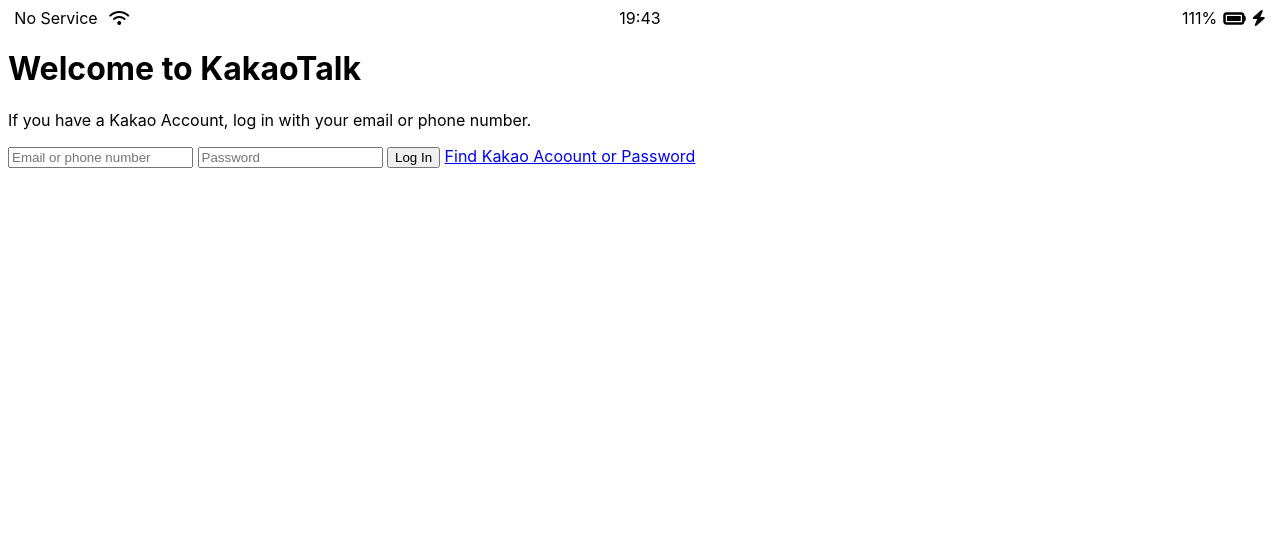
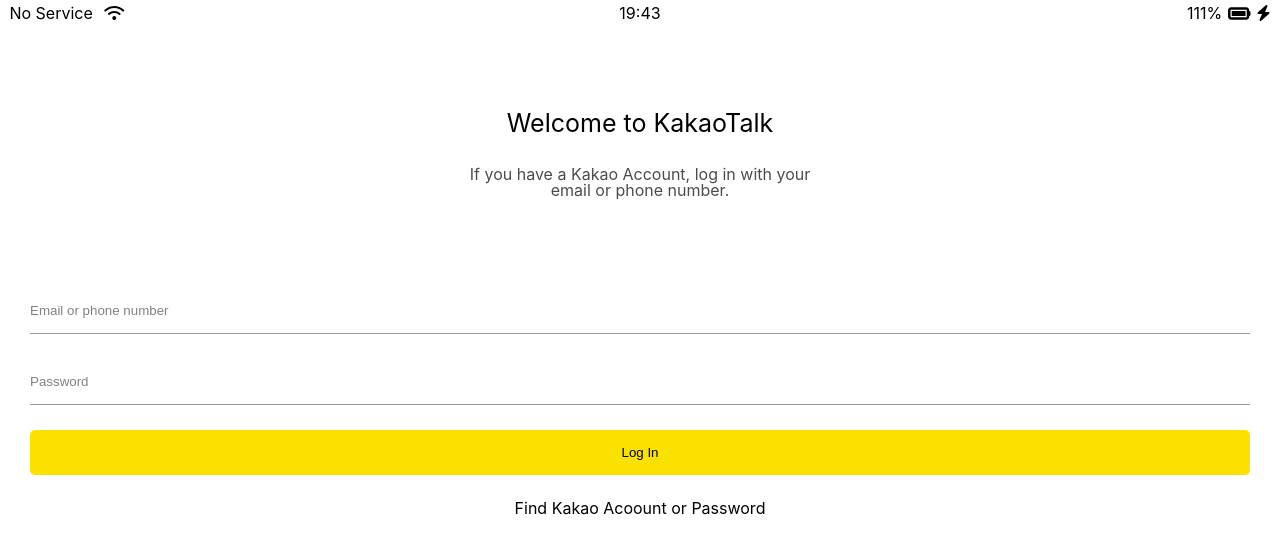
Before and after one commit to CokaNuri/kokoa-clone-2021, a plain HTML site: page index.html in a window 1280 px wide. Drawn offline with Linux system fonts and the light colour scheme.

Commit message:
completed First Page!

```diff
--- /dev/null
+++ b/css/reset.css
@@ -0,0 +1,128 @@
+html,
+body,
+div,
+span,
+applet,
+object,
+iframe,
+h1,
+h2,
+h3,
+h4,
+h5,
+h6,
+p,
+blockquote,
+pre,
+a,
+abbr,
+acronym,
+address,
+big,
+cite,
+code,
+del,
+dfn,
+em,
+img,
+ins,
+kbd,
+q,
+s,
+samp,
+small,
+strike,
+strong,
+sub,
+sup,
+tt,
+var,
+b,
+u,
+i,
+center,
+dl,
+dt,
+dd,
+ol,
+ul,
+li,
+fieldset,
+form,
+label,
+legend,
+table,
+caption,
+tbody,
+tfoot,
+thead,
+tr,
+th,
+td,
+article,
+aside,
+canvas,
+details,
+embed,
+figure,
+figcaption,
+footer,
+header,
+hgroup,
+menu,
+nav,
+output,
+ruby,
+section,
+summary,
+time,
+mark,
+audio,
+video {
+  margin: 0;
+  padding: 0;
+  border: 0;
+  font-size: 100%;
+  font: inherit;
+  vertical-align: baseline;
+}
+/* HTML5 display-role reset for older browsers */
+article,
+aside,
+details,
+figcaption,
+figure,
+footer,
+header,
+hgroup,
+menu,
+nav,
+section {
+  display: block;
+}
+body {
+  line-height: 1;
+}
+ol,
+ul {
+  list-style: none;
+}
+blockquote,
+q {
+  quotes: none;
+}
+blockquote:before,
+blockquote:after,
+q:before,
+q:after {
+  content: "";
+  content: none;
+}
+table {
+  border-collapse: collapse;
+  border-spacing: 0;
+}
+
+input:focus {
+  outline: none;
+}
--- /dev/null
+++ b/css/status-bar.css
@@ -0,0 +1,24 @@
+.status-bar {
+  display: flex;
+  justify-content: center;
+  margin: 5px 3px;
+}
+.status-bar__column {
+  width: 33%;
+}
+.status-bar__column:nth-child(2) {
+  display: flex;
+  justify-content: center;
+}
+.status-bar__column:last-child {
+  display: flex;
+  justify-content: flex-end;
+  align-items: center;
+}
+.status-bar__column .fa-battery-full {
+  margin: 0px 6px;
+}
+
+.status-bar__column:first-child span {
+  margin-right: 7px;
+}
--- a/css/styles.css
+++ b/css/styles.css
@@ -1,27 +1,55 @@
+@import "reset.css";
+@import "status-bar.css";
+@import "variables.css";
 body {
   font-family: -apple-system, BlinkMacSystemFont, "Segoe UI", Roboto, Oxygen,
     Ubuntu, Cantarell, "Open Sans", "Helvetica Neue", sans-serif;
 }
-.status-bar {
+
+.welcome-header {
   display: flex;
-  justify-content: center;
-}
-.status-bar__column {
-  width: 33%;
-}
-.status-bar__column:nth-child(2) {
-  display: flex;
-  justify-content: center;
-}
-.status-bar__column:last-child {
-  display: flex;
-  justify-content: flex-end;
+  flex-direction: column;
+  margin: 90px 0px;
   align-items: center;
 }
-.status-bar__column .fa-battery-full {
-  margin: 0px 6px;
+.welcome-header__title {
+  font-size: 25px;
+  margin-bottom: 30px;
+}
+.welcome-header__text {
+  width: 30%;
+  text-align: center;
+  opacity: 0.7;
 }
 
-.status-bar__column:first-child span {
-  margin-right: 7px;
+.login-form {
+  display: flex;
+  flex-direction: column;
+  margin: 0px 30px;
 }
+.login-form input {
+  padding: 15px 0px;
+  border: none;
+  margin-bottom: 25px;
+}
+.login-form input::placeholder {
+  opacity: 0.9;
+}
+
+.login-form input:not([type="submit"]) {
+  border-bottom: 1px solid rgba(0, 0, 0, 0.4);
+  transition: border-color 0.4s ease-in-out;
+}
+.login-form input:focus {
+  border-color: var(--yellow);
+}
+.login-form input[type="submit"] {
+  background-color: var(--yellow);
+  cursor: pointer;
+  border-radius: 5px;
+}
+.login-form a {
+  text-align: center;
+  text-decoration: none;
+  color: inherit;
+}
--- /dev/null
+++ b/css/variables.css
@@ -0,0 +1,3 @@
+:root {
+  --yellow: #fae100;
+}
```
